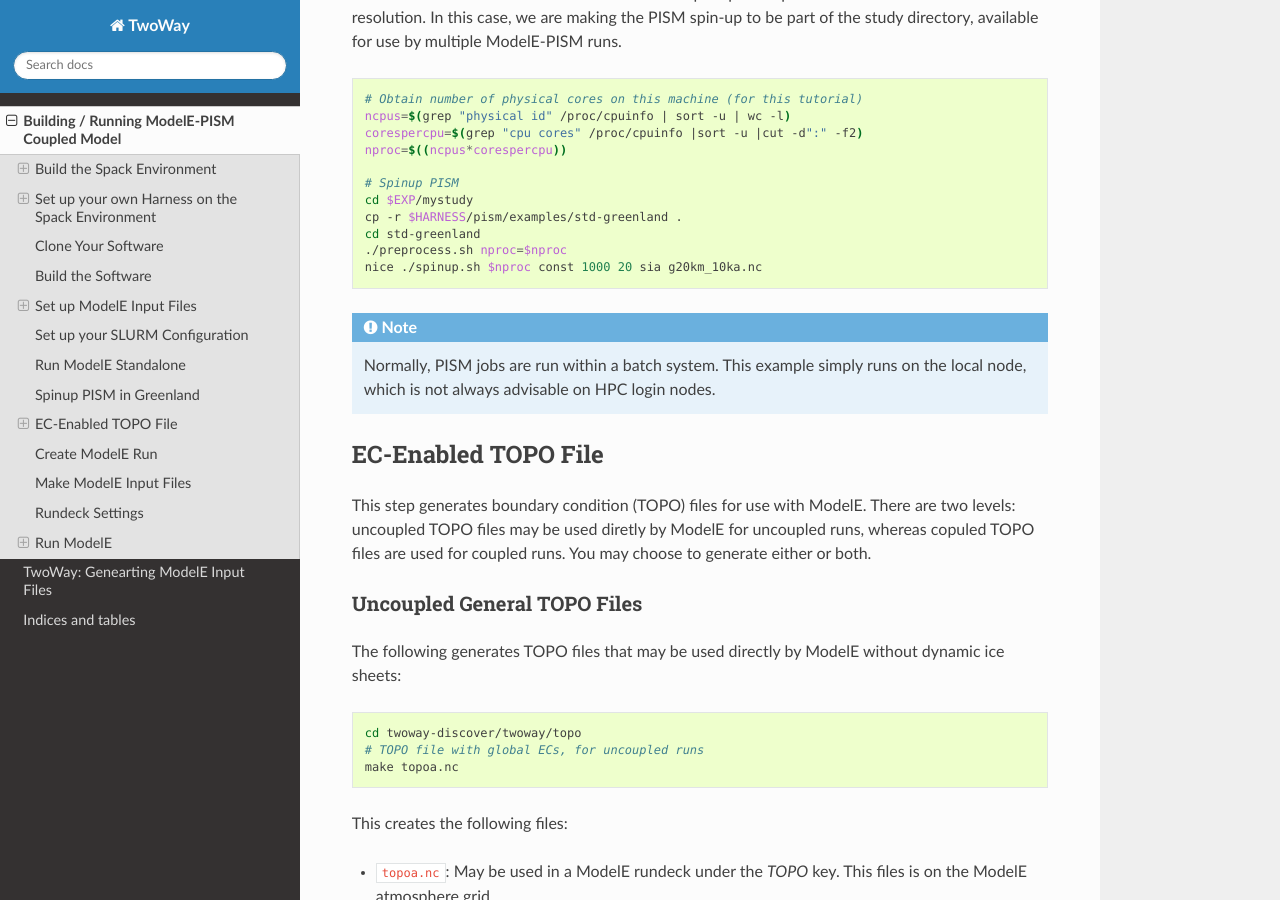
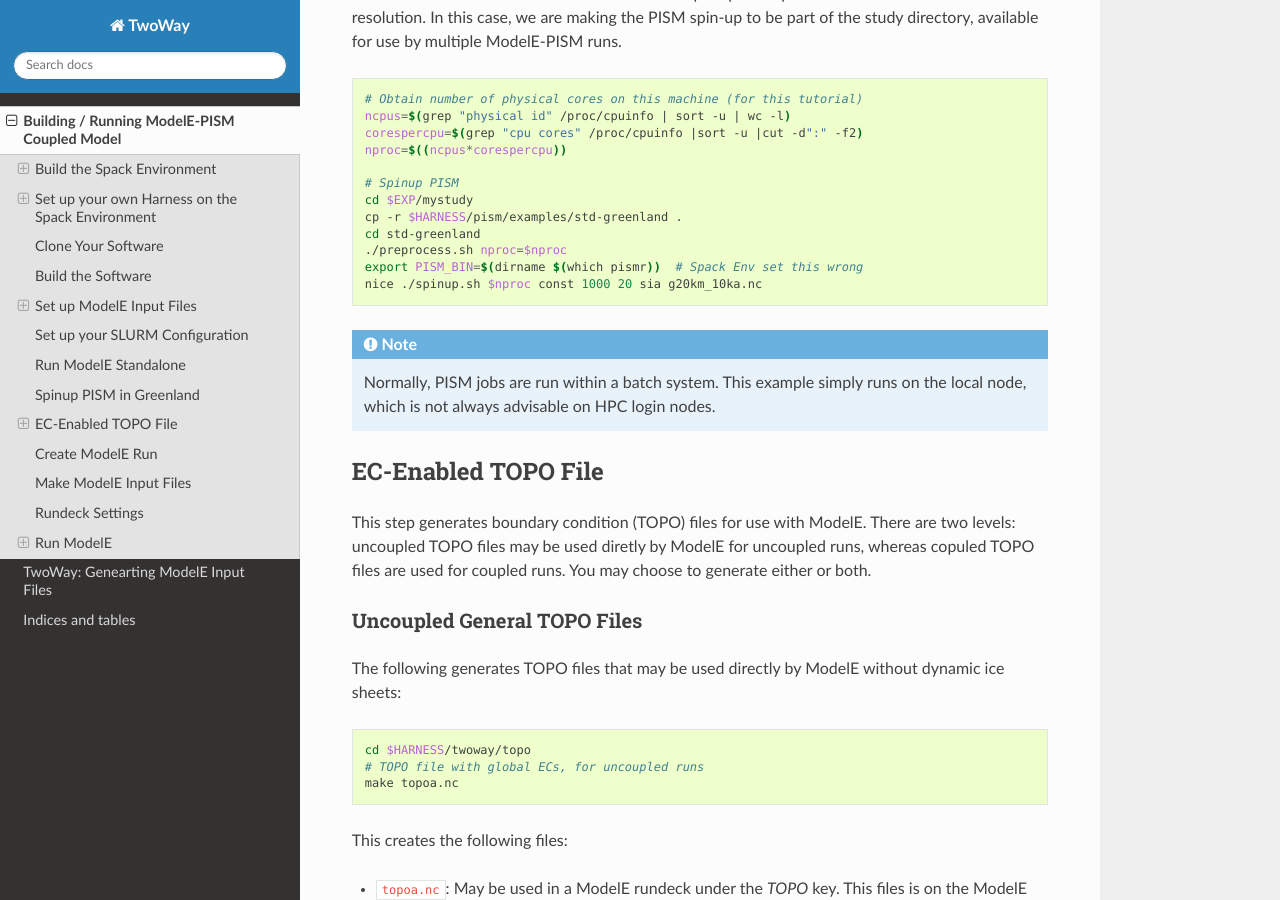
Before and after one commit to NASA-GISS/twoway, a Sphinx documentation site: the page built from sphinx/source/buildingrunning.rst, in a window 1280 px wide and 900 px high, scrolled down 6147 px. Built offline with Sphinx 7.4.7 and the Read the Docs theme 2.0.0, drawn with Linux system fonts in a browser that asks for light colours.

Commit message:
Doc changes

```diff
--- a/sphinx/source/buildingrunning.rst
+++ b/sphinx/source/buildingrunning.rst
@@ -360,6 +360,7 @@ available for use by multiple ModelE-PISM runs.
    cp -r $HARNESS/pism/examples/std-greenland .
    cd std-greenland
    ./preprocess.sh nproc=$nproc
+   export PISM_BIN=$(dirname $(which pismr))  # Spack Env set this wrong
    nice ./spinup.sh $nproc const 1000 20 sia g20km_10ka.nc
 
 .. note::
@@ -385,7 +386,7 @@ without dynamic ice sheets:
 
 .. code-block:: bash
 
-   cd twoway-discover/twoway/topo
+   cd $HARNESS/twoway/topo
    # TOPO file with global ECs, for uncoupled runs
    make topoa.nc
 
```
